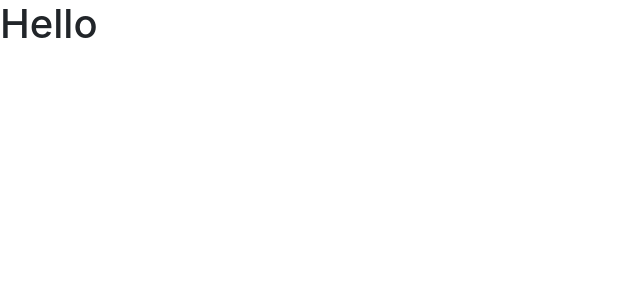
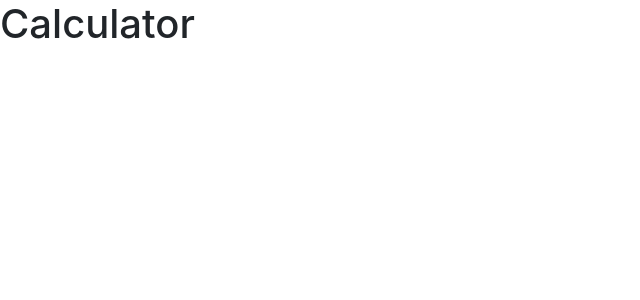
Before and after one commit to hemant-soni-vst-au4/Calculator, a React (Create React App) app: page / in a window 1280 px wide. Shown: the top 300 px of the page, without its empty margins (0-640 px from the left). Built offline with nearby package versions, Linux system fonts and the light colour scheme.

Commit message:
react setup

```diff
--- a/src/App.js
+++ b/src/App.js
@@ -1,12 +1,9 @@
-import React, { Component } from 'react';
-import PropTypes from 'prop-types';
+import React from 'react';
 
-export default class App extends Component {
-  render() {
-    return (
-      <div>
-        <h1>Hello</h1>
-      </div>
-    )
-  }
-}
+const App = () => (
+  <div>
+    <h1>Calculator</h1>
+  </div>
+);
+
+export default App;
--- a/src/index.js
+++ b/src/index.js
@@ -3,10 +3,9 @@ import ReactDOM from 'react-dom';
 import './index.css';
 import App from './App';
 
-
 ReactDOM.render(
   <React.StrictMode>
     <App />
   </React.StrictMode>,
-  document.getElementById('root')
+  document.getElementById('root'),
 );
```
Also changed, not shown: package.json (+14 -0 lines), src/index.css (+11 -2 lines), .eslintrc.json (added), .stylelintrc.json (added), src/App.css (added), 2 other files (tests, documents, lock files or other folders).
